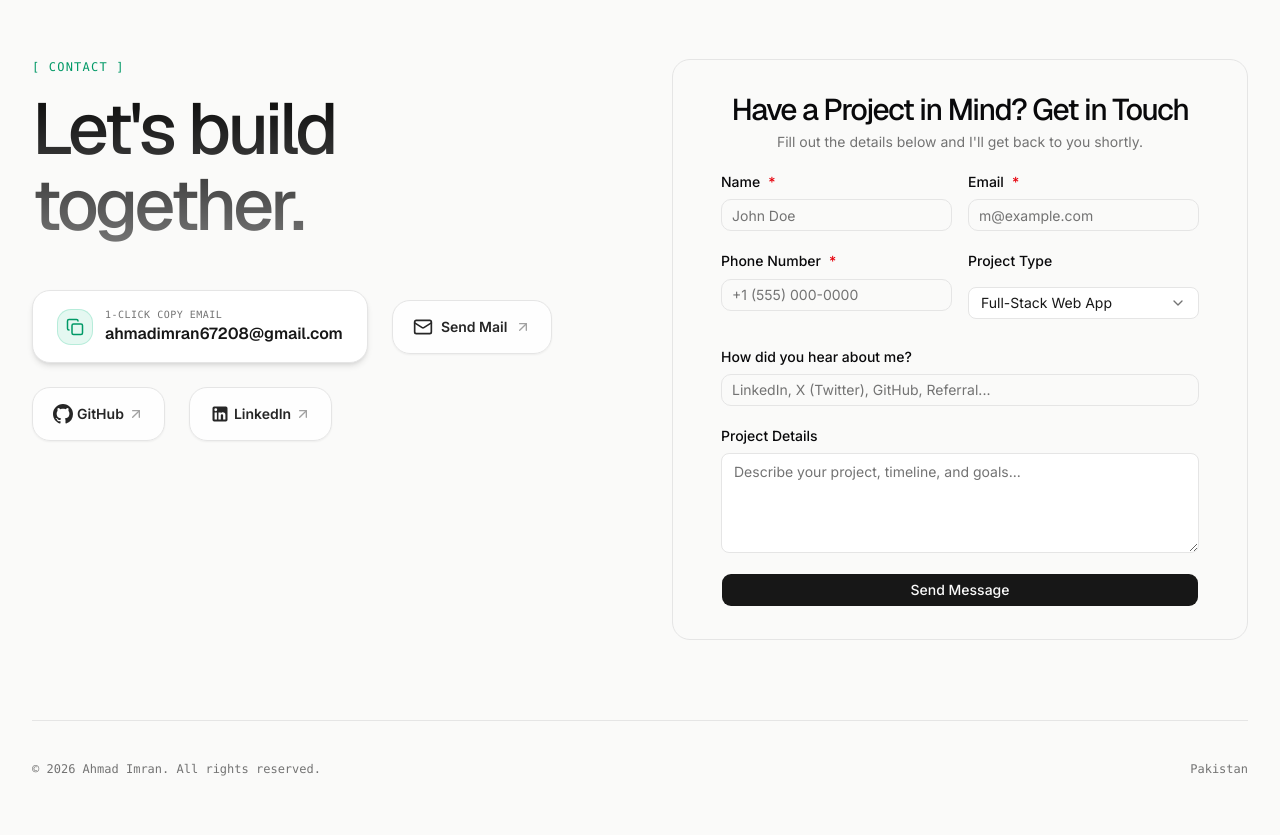
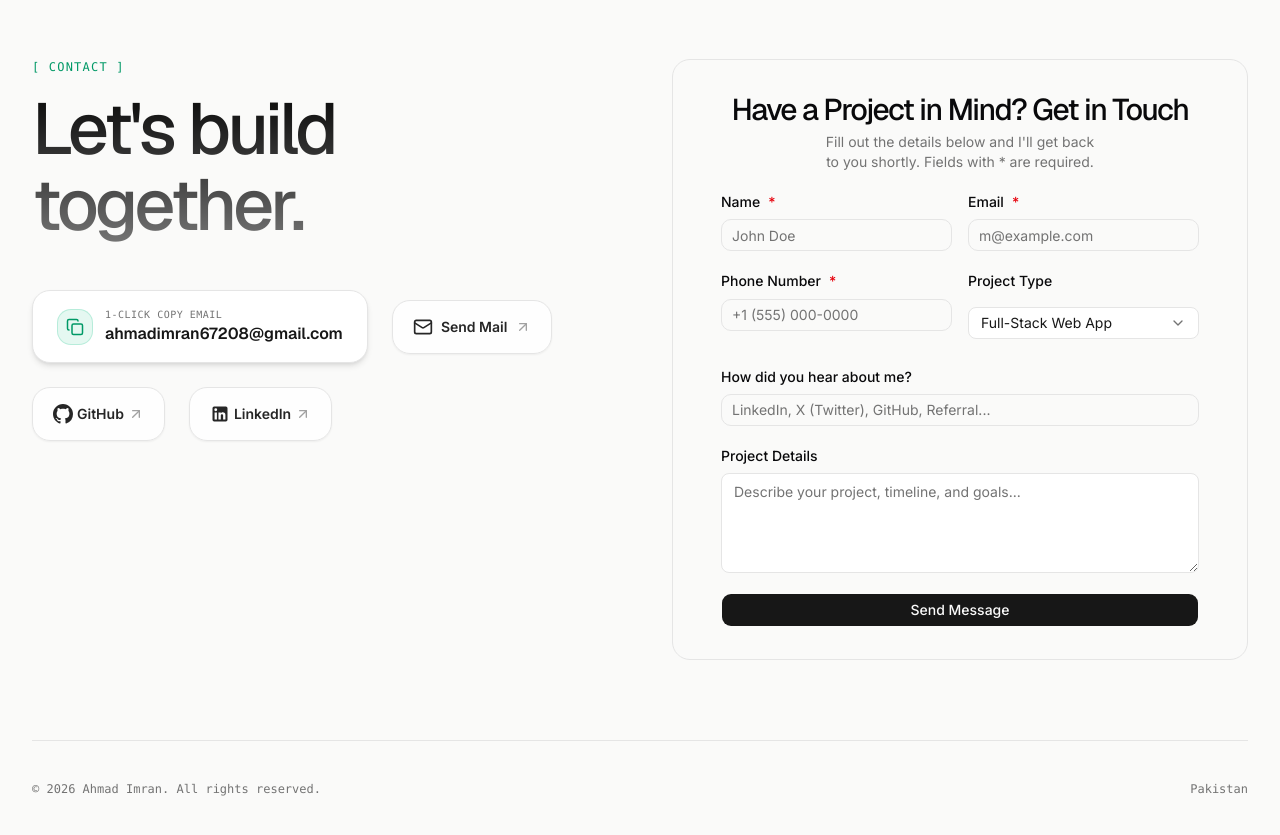
Before and after one commit to ahmadimrannn/ahmadimran, a Next.js app: page / in a window 1280 px wide. Shown: the part 4680-5515 px from the top of the page. Built offline with nearby package versions, Linux system fonts and the light colour scheme.

Commit message:
Modify contact form design

```diff
--- a/components/contact-form.tsx
+++ b/components/contact-form.tsx
@@ -87,7 +87,7 @@ export function ContactForm({
                 <div className="flex flex-col items-center gap-1 text-center">
                     <h1 className="text-3xl font-sans tracking-tight">Have a Project in Mind? Get in Touch</h1>
                     <p className="text-sm text-balance font-inter text-muted-foreground">
-                        Fill out the details below and I&apos;ll get back to you shortly.
+                        Fill out the details below and I&apos;ll get back to you shortly. Fields with * are required.
                     </p>
                 </div>
 
```
